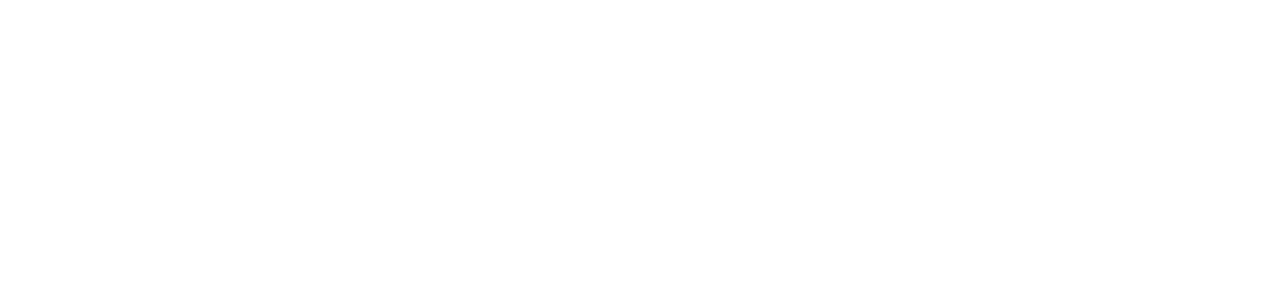
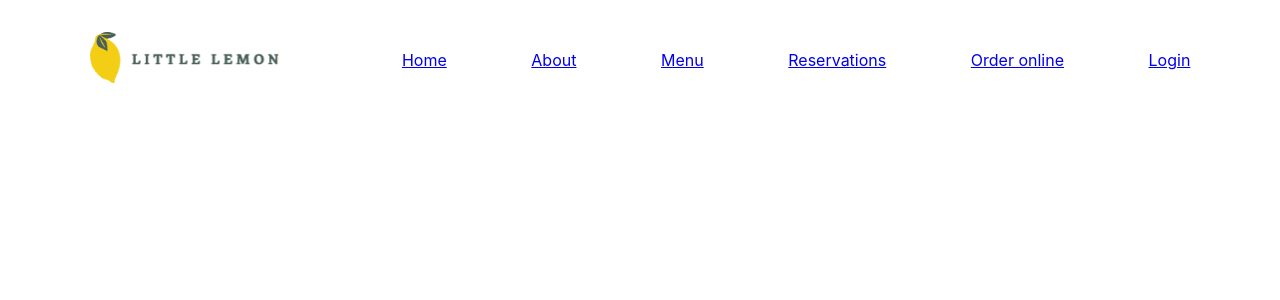
Before and after one commit to Petuuu/coursera-capstone-project, a React (Create React App) app: page / in a window 1280 px wide. Shown: the top 300 px of the page. Built offline with nearby package versions, Linux system fonts and the light colour scheme.

Commit message:
feat(App): add basic structure of header

```diff
--- a/src/App.css
+++ b/src/App.css
@@ -1,38 +1,3 @@
-.App {
-  text-align: center;
+body {
+  margin: 2.5vw 7vw;
 }
-
-.App-logo {
-  height: 40vmin;
-  pointer-events: none;
-}
-
-@media (prefers-reduced-motion: no-preference) {
-  .App-logo {
-    animation: App-logo-spin infinite 20s linear;
-  }
-}
-
-.App-header {
-  background-color: #282c34;
-  min-height: 100vh;
-  display: flex;
-  flex-direction: column;
-  align-items: center;
-  justify-content: center;
-  font-size: calc(10px + 2vmin);
-  color: white;
-}
-
-.App-link {
-  color: #61dafb;
-}
-
-@keyframes App-logo-spin {
-  from {
-    transform: rotate(0deg);
-  }
-  to {
-    transform: rotate(360deg);
-  }
-}
--- a/src/App.js
+++ b/src/App.js
@@ -1,9 +1,11 @@
 import './App.css';
+import Header from './Header/Header';
 
 function App() {
   return (
-    <div className="App">
-    </div>
+    <>
+      <Header />
+    </>
   );
 }
 
--- a/src/Header/Header.css
+++ b/src/Header/Header.css
@@ -0,0 +1,15 @@
+ul {
+    display: flex;
+    list-style: none;
+    align-items: center;
+    justify-content: space-between;
+    padding: 0;
+}
+
+img {
+    height: 4vw;
+}
+
+#logo {
+    padding-right: 3vw;
+}
--- a/src/Header/Header.js
+++ b/src/Header/Header.js
@@ -0,0 +1,21 @@
+import "./Header.css";
+
+function Header() {
+    return (
+        <header id="header">
+            <nav>
+                <ul>
+                    <li id="logo"><img src="nav-logo.svg" alt="Little Lemon logo" /></li>
+                    <li><a href="#header"> Home </a></li>
+                    <li><a href="#about"> About </a></li>
+                    <li><a href="#menu"> Menu </a></li>
+                    <li><a href="#reservations"> Reservations </a></li>
+                    <li><a href="#order"> Order online </a></li>
+                    <li><a href="login"> Login </a></li>
+                </ul>
+            </nav>
+        </header>
+    )
+}
+
+export default Header;
```
Also changed, not shown: public/nav-logo.svg (added).
